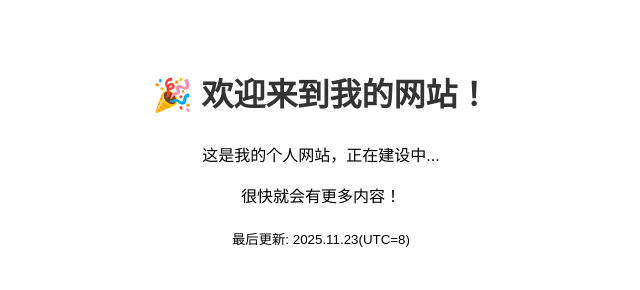
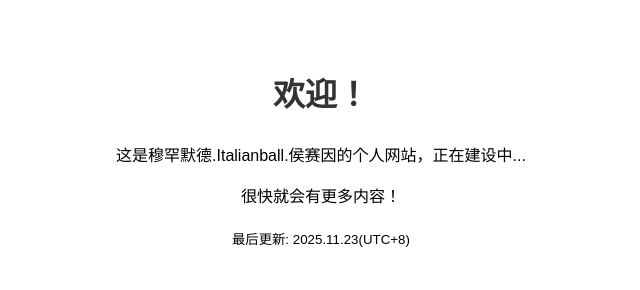
Before and after one commit to Italianball/Italianballweb.github.io, a plain HTML site: page index.html in a window 1280 px wide. Shown: the whole page, without its empty margins (319-959 px from the left). Drawn offline with Linux system fonts and the light colour scheme.

Commit message:
Update index.html

```diff
--- a/index.html
+++ b/index.html
@@ -19,10 +19,10 @@
 </head>
 <body>
     <div class="container">
-        <h1>🎉 欢迎来到我的网站！</h1>
-        <p>这是我的个人网站，正在建设中...</p>
+        <h1>欢迎！</h1>
+        <p>这是穆罕默德.Italianball.侯赛因的个人网站，正在建设中...</p>
         <p>很快就会有更多内容！</p>
-        <p><small>最后更新: 2025.11.23(UTC=8)</small></p>
+        <p><small>最后更新: 2025.11.23(UTC+8)</small></p>
     </div>
 </body>
 </html>
```
